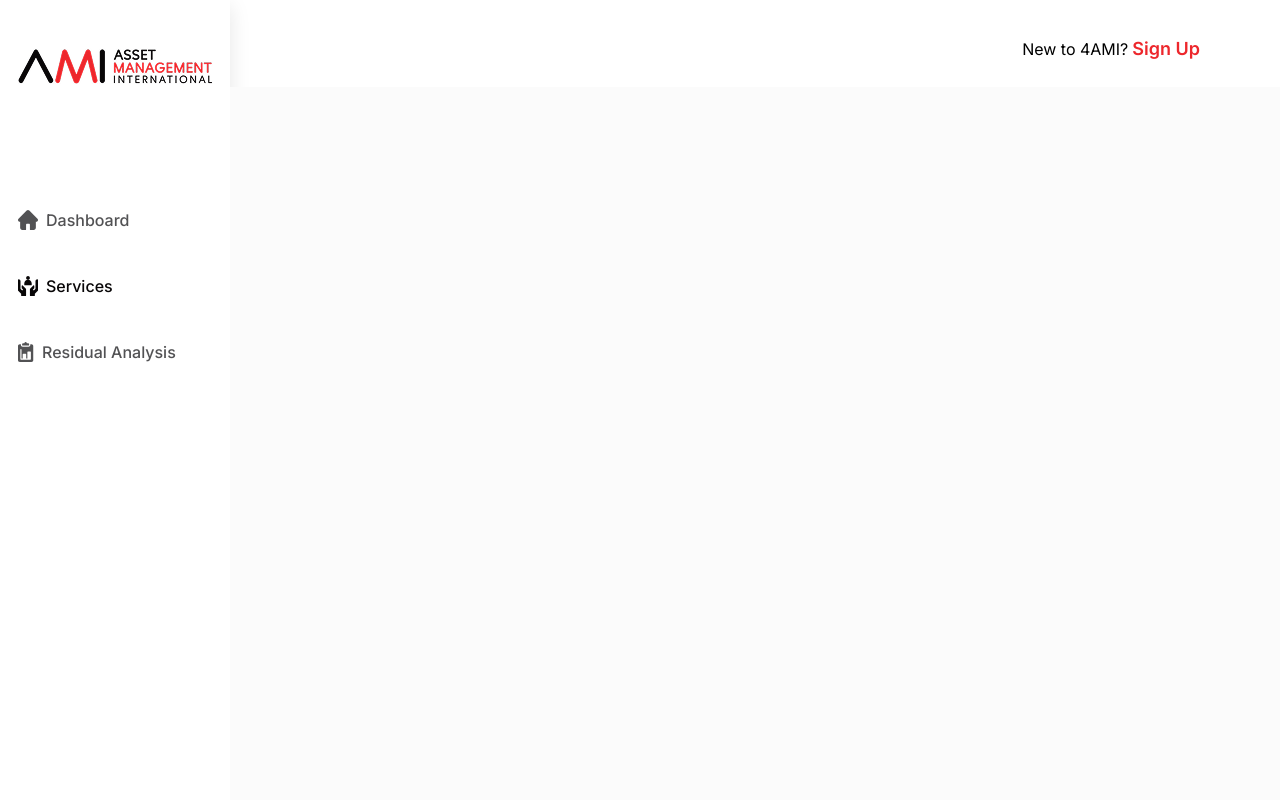
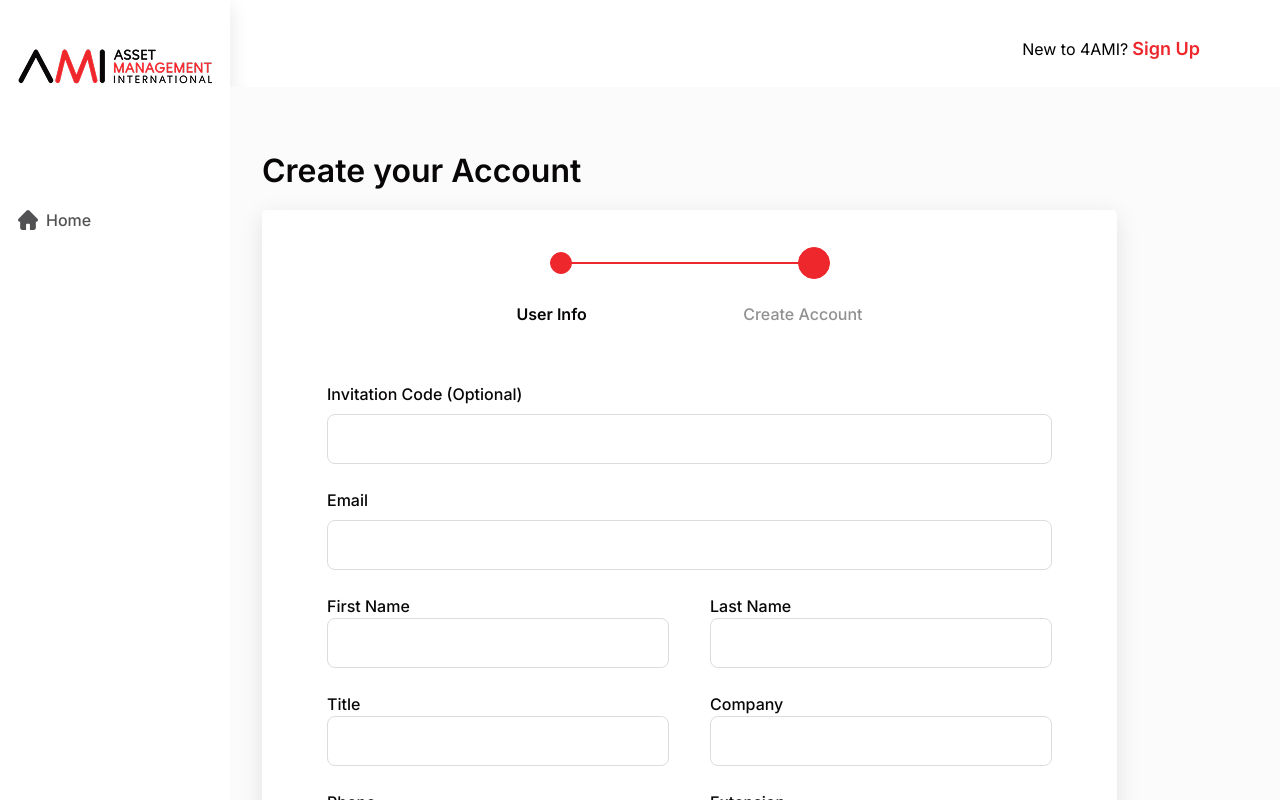
Before and after one commit to arakash-developer/headless, a React (Vite) app: page / in a window 1280 px wide. Built offline with nearby package versions, Linux system fonts and the light colour scheme.

Commit message:
feat: Update Sidebar navigation and routes for improved user access

```diff
--- a/src/components/main/Sidebar.jsx
+++ b/src/components/main/Sidebar.jsx
@@ -4,7 +4,9 @@ import ServiceIcon from "@assets/ServiceIcon";
 import Avatar from "@public/avatar.png";
 import Logo from "@public/logo.png";
 import { useEffect, useState } from "react";
+import { FaPlus } from "react-icons/fa";
 import { NavLink, useLocation } from "react-router-dom";
+
 const Sidebar = () => {
   let [active, setActive] = useState(false);
   const [key, setKey] = useState("");
@@ -26,6 +28,9 @@ const Sidebar = () => {
     setUserData(storedObject);
   }, []);
   const isActiveresidenanalysis = location.pathname === "/residualanalysis";
+  const isDashboard = location.pathname === "/dashboard";
+  let [routeName, setrouteName] = useState("");
+  const token = localStorage.getItem("logintoken");
 
   return (
     <>
@@ -49,6 +54,19 @@ const Sidebar = () => {
               <p className="py-1">Create Account</p>
             </NavLink>
           </li> */}
+            <li>
+              <NavLink
+                className={`text-zinc-950/[0.7] text-base not-italic font-medium leading-6 flex items-center gap-2 py-2 pl-[18px]`}
+                activeClassName="active"
+                to="/public"
+              >
+                <HomeIcon />
+                <p className="py-1">Home</p>
+              </NavLink>
+            </li>
+
+            {token && (
+              <>
                 <li>
                   <NavLink
                     className={`text-zinc-950/[0.7] text-base not-italic font-medium leading-6 flex items-center gap-2 py-2 pl-[18px]`}
@@ -79,7 +97,7 @@ const Sidebar = () => {
                     <p className="py-1">Residual Analysis</p>
                   </NavLink>
                 </li>
-            {/* <li>
+                <li>
                   <NavLink
                     className="text-zinc-950/[0.7] text-base not-italic font-medium leading-6 flex items-center gap-2 py-2 pl-[18px]"
                     to="/inviteuser"
@@ -88,7 +106,9 @@ const Sidebar = () => {
                     <FaPlus />
                     <p className="py-1">Invite a User</p>
                   </NavLink>
-          </li> */}
+                </li>
+              </>
+            )}
           </ul>
           <div className="mb-[237px] w-full flex justify-center items-center">
             {islogin && (
--- a/src/routes/routes.js
+++ b/src/routes/routes.js
@@ -12,7 +12,7 @@ import Services from "@components/services/Services";
 export const routes = [
   // public routes
   { path: "/register2", component: Register2, access: "public" },
-  { path: "/register", component: Register, access: "public" },
+  { path: "/", component: Register, access: "public" },
   { path: "/inviteuser", component: InviteUser, access: "public" },
   { path: "/register", component: Register, access: "public" },
   { path: "/login", component: Login, access: "public" },
```
Lines whose indentation alone changed are shown as unchanged.
